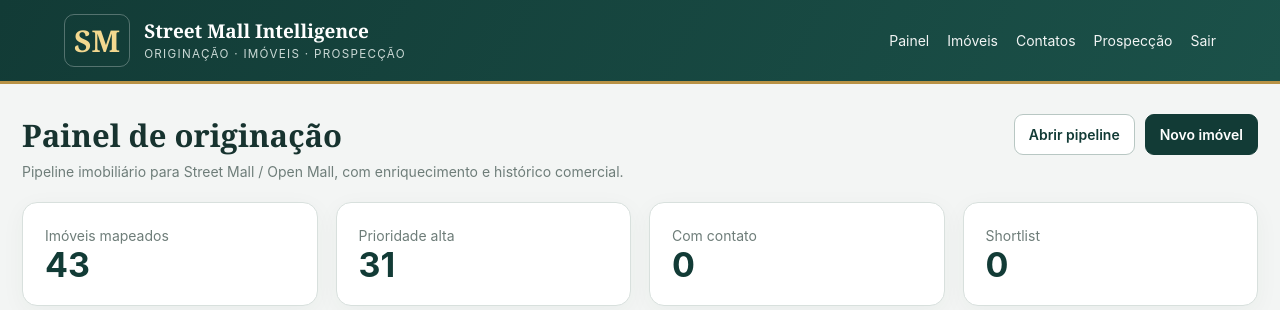
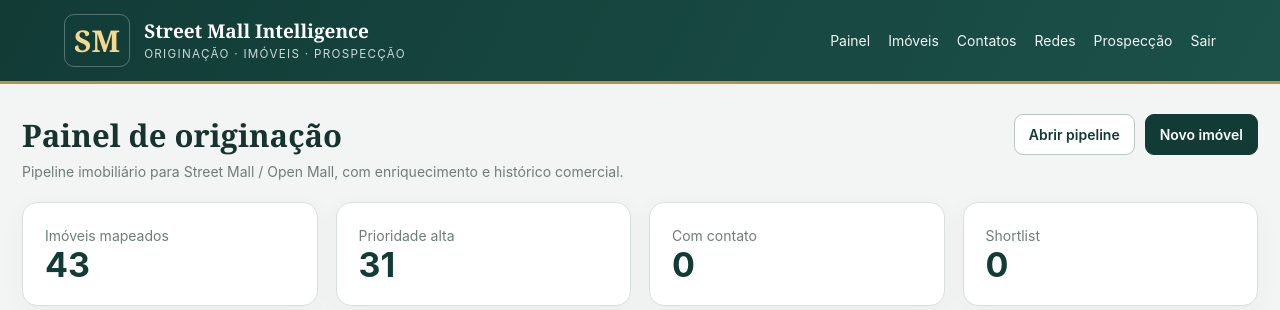
Before and after one commit to hugomsilvaadv/hm-email-disparador, a Flask app: page / in a window 1280 px wide. Shown: the top 310 px of the page. Run offline with Flask 3, Linux system fonts and the light colour scheme; the visitor is signed in with stand-in values (Sample User, id 1); data comes from the database, SQL or seed files in the repository; data that the repository does not hold is empty; some libraries are stand-ins or nearby versions.

Commit message:
feat: adiciona menu Redes

```diff
--- a/templates/base.html
+++ b/templates/base.html
@@ -17,6 +17,7 @@
     <a href="{{ url_for('dashboard') }}">Painel</a>
     <a href="{{ url_for('properties') }}">Imóveis</a>
     <a href="{{ url_for('contacts') }}">Contatos</a>
+    <a href="{{ url_for('networks') }}">Redes</a>
     <a href="{{ url_for('outreach') }}">Prospecção</a>
     <a href="{{ url_for('logout') }}">Sair</a>
   </nav>
```
